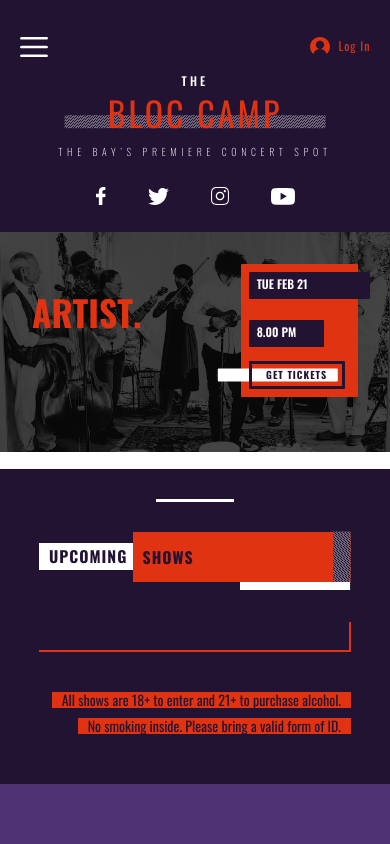
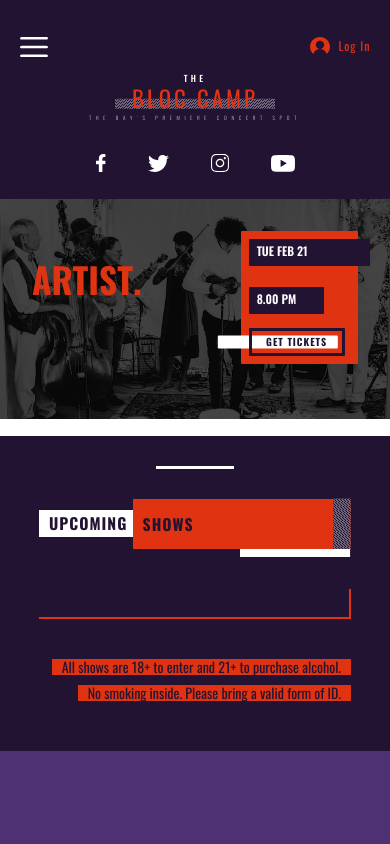
Before and after one commit to SutheeDev/The-Bloc-Camp, a React (Create React App) app in the folder client/: page / in a window 390 px wide. Shown: the top 844 px of the page. Built offline with nearby package versions, Linux system fonts and the light colour scheme.

Commit message:
modify Dashboard-Navbar for small screen size

```diff
--- a/client/src/components/Dashboard-Navbar.js
+++ b/client/src/components/Dashboard-Navbar.js
@@ -22,14 +22,21 @@ const Wrapper = styled.nav`
   display: flex;
   justify-content: space-between;
   align-items: center;
-  padding: 2em 2em;
+  padding: 1.3em 0.9em;
   .dashboard-hamburger {
-    font-size: 1.7rem;
+    font-size: 1rem;
     cursor: pointer;
+    z-index: 1;
 
     transition: all 0.3s ease;
   }
   .dashboard-hamburger:hover {
     color: var(--reddish);
   }
+  @media (min-width: 450px) {
+    padding: 2em 2em;
+    .dashboard-hamburger {
+      font-size: 1.7rem;
+    }
+  }
 `;
--- a/client/src/components/Dropdown.js
+++ b/client/src/components/Dropdown.js
@@ -37,7 +37,7 @@ const Wrapper = styled.div`
   .dropdown-user {
     display: flex;
     align-items: center;
-    gap: 0.5em;
+    gap: 0.2em;
     padding: 0.2em 0.4em;
     border-bottom: 7px solid var(--darkBlue);
     border-radius: 2px;
@@ -49,15 +49,16 @@ const Wrapper = styled.div`
     display: flex;
   }
   .username {
+    font-size: 0.75rem;
     text-transform: capitalize;
     font-family: var(--bodyFont);
     font-weight: 400;
   }
   .user-icon {
-    font-size: 1.4rem;
+    font-size: 0.9rem;
   }
   .arrow-icon {
-    font-size: 1rem;
+    font-size: 0.7rem;
   }
   .dropdown-menu {
     position: absolute;
@@ -89,4 +90,18 @@ const Wrapper = styled.div`
     background-color: var(--reddish);
     color: var(--white);
   }
+  @media (min-width: 450px) {
+    .user-icon {
+      font-size: 1.4rem;
+    }
+    .arrow-icon {
+      font-size: 1rem;
+    }
+    .username {
+      font-size: 1.024rem;
+    }
+    .dropdown-user {
+      gap: 0.5em;
+    }
+  }
 `;
--- a/client/src/components/Event.js
+++ b/client/src/components/Event.js
@@ -45,7 +45,8 @@ const Event = ({ artist, performDateTime, featureImage }) => {
 export default Event;
 
 const Wrapper = styled.div`
-  margin-bottom: 2cqmin;
+  /* width: 100%; */
+  margin-bottom: 2em;
   .event-info-container {
     display: flex;
     gap: 1em;
@@ -53,7 +54,7 @@ const Wrapper = styled.div`
     font-family: var(--bodyFont);
   }
   .event-img {
-    width: 25%;
+    /* width: 25%; */
     max-width: 160px;
     min-width: 110px;
     background-color: red;
@@ -62,7 +63,7 @@ const Wrapper = styled.div`
     width: 100%;
   }
   .event-datetime {
-    width: 15%;
+    /* width: 15%; */
     min-width: 100px;
   }
   .event-daydate {
@@ -85,7 +86,7 @@ const Wrapper = styled.div`
     margin-top: 0.3em;
   }
   .title-container {
-    width: 40%;
+    /* width: 40%; */
     text-transform: capitalize;
     color: var(--lighterBlue);
   }
@@ -105,7 +106,7 @@ const Wrapper = styled.div`
     font-size: 1rem;
   }
   .btn-container {
-    width: 30%;
+    /* width: 30%; */
     padding-top: 1em;
     text-align: right;
   }
--- a/client/src/components/EventsContainer.js
+++ b/client/src/components/EventsContainer.js
@@ -29,9 +29,9 @@ const EventsContainer = () => {
       <h1>
         {totalShows} upcoming show{shows.length > 1 && "s"} found
       </h1>
-      {shows.map((show) => {
+      {/* {shows.map((show) => {
         return <Event key={show._id} {...show} />;
-      })}
+      })} */}
     </Wrapper>
   );
 };
--- a/client/src/components/Logo.js
+++ b/client/src/components/Logo.js
@@ -18,22 +18,26 @@ const Wrapper = styled.div`
   text-transform: uppercase;
   text-align: center;
   background-color: transparent;
-  width: 300px;
+  width: 150px;
   .logo {
     position: relative;
-    height: 70px;
+    height: 40px;
+    margin-bottom: -6px;
   }
   h4 {
     font-weight: 500;
-    font-size: 17px;
     letter-spacing: 3.2px;
-    margin-bottom: -7px;
+
+    font-size: 0.55rem;
+    margin-bottom: -11px;
   }
 
   h1 {
+    font-size: 1.425rem;
+    margin-top: 5px;
+
     width: 100%;
     font-weight: 400;
-    font-size: 44px;
     letter-spacing: 3px;
     color: var(--reddish);
     background-color: transparent;
@@ -42,16 +46,15 @@ const Wrapper = styled.div`
     left: 50%;
     transform: translate(-50%, -50%);
     z-index: 1;
-    margin-top: 5px;
   }
   .block {
-    width: 16.3rem;
-    height: 1.05rem;
+    width: 10rem;
+    height: 0.6rem;
     background-color: var(--darkBlue);
     position: absolute;
     top: 50%;
     left: 50%;
-    transform: translate(-50%, 50%);
+    transform: translate(-50%, 60%);
     background-image: repeating-linear-gradient(
       60deg,
       #ffffff58 0px,
@@ -64,27 +67,32 @@ const Wrapper = styled.div`
   p {
     font-weight: 200;
     letter-spacing: 4.7px;
-    font-size: 12px;
+    font-size: 0.325rem;
     margin-top: 5px;
+    line-height: 12px;
   }
-  @media screen and (max-width: 450px) {
+  @media screen and (min-width: 450px) {
+    width: 300px;
     h4 {
-      font-size: 12px;
-      margin-bottom: -11px;
+      font-size: 17px;
+      margin-bottom: -7px;
     }
     .logo {
+      height: 70px;
       margin-bottom: -6px;
     }
     h1 {
-      font-size: 34px;
+      font-size: 44px;
       margin-top: 1px;
     }
     .block {
-      height: 0.8rem;
-      transform: translate(-50%, 25%);
+      width: 16.3rem;
+      height: 1.05rem;
+      transform: translate(-50%, 50%);
     }
     p {
-      font-size: 10px;
+      font-size: 12px;
+      line-height: normal;
     }
   }
 `;
--- a/client/src/components/Modal-sidebar.js
+++ b/client/src/components/Modal-sidebar.js
@@ -49,8 +49,8 @@ const Wrapper = styled.div`
   }
   .sidebar-content {
     background-color: var(--darkBlue);
-    width: 95vw;
-    height: 95vh;
+    width: 95%;
+    height: 95%;
     border-radius: 5px;
     box-shadow: 0px 1.3px 1.7px rgba(0, 0, 0, 0.028),
       0px 4.2px 5.6px rgba(0, 0, 0, 0.042), 0px 19px 25px rgba(0, 0, 0, 0.07);
@@ -59,6 +59,7 @@ const Wrapper = styled.div`
     align-items: center;
     position: relative;
     padding: 2em;
+    overflow: hidden;
   }
   .close-icon {
     position: absolute;
--- a/client/src/pages/dashboard/SharedLayout.js
+++ b/client/src/pages/dashboard/SharedLayout.js
@@ -28,6 +28,11 @@ const Wrapper = styled.main`
     width: 100%;
   }
   .dashboard-page {
-    padding: 2em 2em;
+    padding: 1.3em 0.9em;
+  }
+  @media (min-width: 450px) {
+    .dashboard-page {
+      padding: 2em 2em;
+    }
   }
 `;
```
